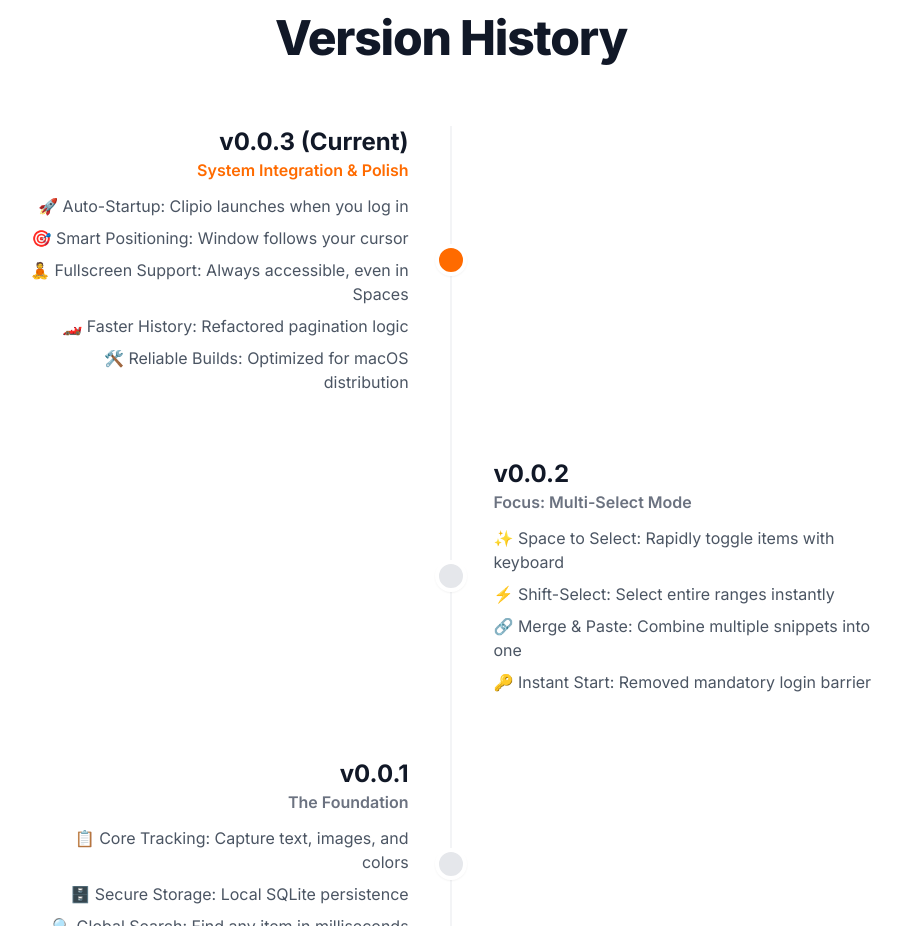
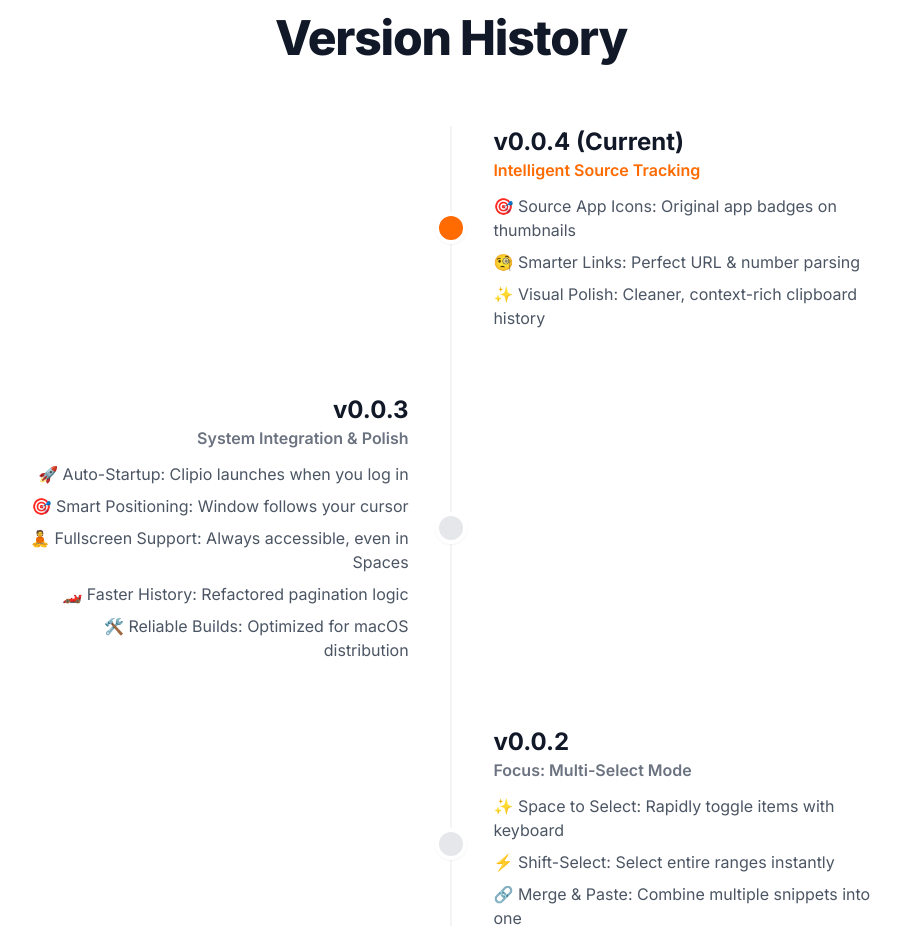
Before and after one commit to sonhoai27/clipio, a plain HTML site: page index.html in a window 1280 px wide. Shown: the part 3120-4046 px from the top of the page, without its empty margins (189-1090 px from the left). Drawn offline with nearby package versions, Linux system fonts and the light colour scheme.

Commit message:
feat: Release v0.0.4 with intelligent source tracking and update website changelog to reflect the new version.

```diff
--- a/index.html
+++ b/index.html
@@ -476,13 +476,31 @@
                 <div class="absolute left-4 md:left-1/2 md:-ml-px h-full w-0.5 bg-gray-100"></div>
 
                 <div class="space-y-16">
+                    <!-- v0.0.4 -->
+                    <div
+                        class="relative flex flex-col md:flex-row md:justify-between items-start md:items-center w-full">
+                        <div class="md:w-[45%] order-1 hidden md:block"></div>
+                        <div
+                            class="absolute left-1 md:left-1/2 md:-ml-4 w-6 h-6 md:w-8 md:h-8 rounded-full bg-primary border-4 border-white shadow-sm z-10 order-1 md:order-2">
+                        </div>
+                        <div class="md:w-[45%] pl-12 md:pl-0 mt-4 md:mt-0 order-2 md:order-3 w-full">
+                            <h3 class="text-2xl font-bold text-gray-900">v0.0.4 (Current)</h3>
+                            <p class="text-primary font-semibold mb-3">Intelligent Source Tracking</p>
+                            <ul class="text-gray-600 space-y-2">
+                                <li>🎯 Source App Icons: Original app badges on thumbnails</li>
+                                <li>🧐 Smarter Links: Perfect URL & number parsing</li>
+                                <li>✨ Visual Polish: Cleaner, context-rich clipboard history</li>
+                            </ul>
+                        </div>
+                    </div>
+
                     <!-- v0.0.3 -->
                     <div
                         class="relative flex flex-col md:flex-row md:justify-between items-start md:items-center w-full">
                         <div
                             class="md:w-[45%] pl-12 md:pl-0 mb-4 md:mb-0 md:text-right order-2 md:order-1 flex flex-col items-start md:items-end w-full">
-                            <h3 class="text-2xl font-bold text-gray-900">v0.0.3 (Current)</h3>
-                            <p class="text-primary font-semibold mb-3">System Integration & Polish</p>
+                            <h3 class="text-2xl font-bold text-gray-900">v0.0.3</h3>
+                            <p class="text-gray-500 font-semibold mb-3">System Integration & Polish</p>
                             <ul class="text-gray-600 space-y-2">
                                 <li>🚀 Auto-Startup: Clipio launches when you log in</li>
                                 <li>🎯 Smart Positioning: Window follows your cursor</li>
@@ -492,7 +510,7 @@
                             </ul>
                         </div>
                         <div
-                            class="absolute left-1 md:left-1/2 md:-ml-4 w-6 h-6 md:w-8 md:h-8 rounded-full bg-primary border-4 border-white shadow-sm z-10 order-1 md:order-2">
+                            class="absolute left-1 md:left-1/2 md:-ml-4 w-6 h-6 md:w-8 md:h-8 rounded-full bg-gray-200 border-4 border-white shadow-sm z-10 order-1 md:order-2">
                         </div>
                         <div class="md:w-[45%] order-3 hidden md:block"></div>
                     </div>
```
